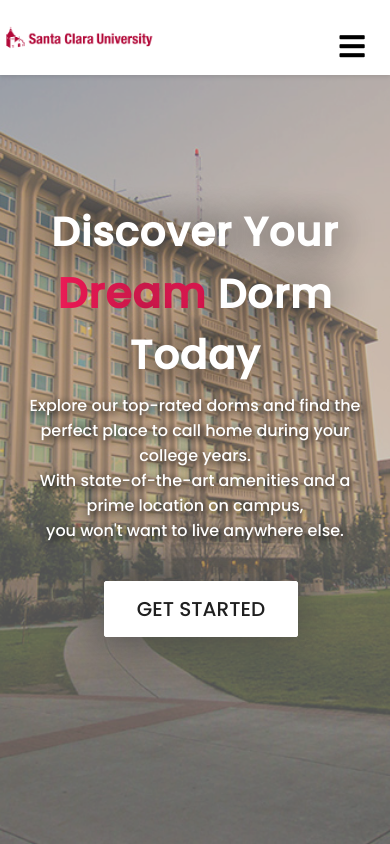
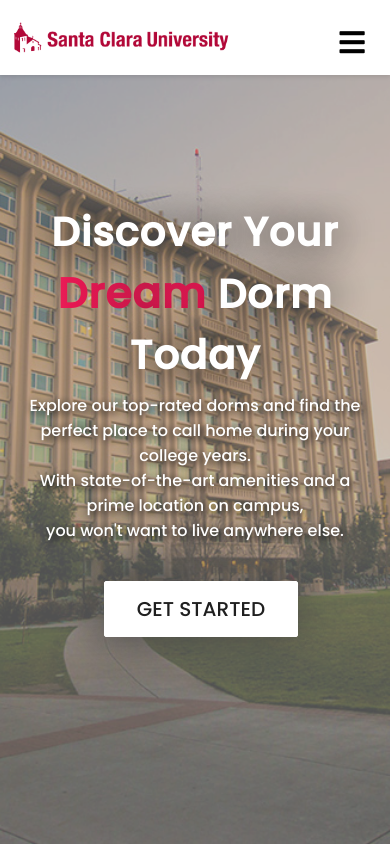
Before and after one commit to kianxm/dorm-tours, a React (Create React App) app: page / in a window 390 px wide. Shown: the top 844 px of the page. Built offline with nearby package versions, Linux system fonts and the light colour scheme.

Commit message:
Matterport footer mobile fixed

```diff
--- a/src/components/Matterport/Matterport.css
+++ b/src/components/Matterport/Matterport.css
@@ -2,7 +2,7 @@
   height: calc(100vh - 80px);
   min-height: 600px;
   width: 100%;
-    background-color: #F8F8F8;
+  background-color: #f8f8f8;
 }
 
 .matterport__container {
@@ -29,7 +29,7 @@
 
 @media screen and (max-width: 960px) {
   .matterport__container {
-        padding-top: 2rem;
+    padding-top: 4rem;
   }
 
   .matterport__container > img {
@@ -37,7 +37,15 @@
   }
 
   .matterport__container > p {
-        content: 'Hello'
+    font-size: 14px;
+  }
+
+  .matterport__container > p br {
+    display: none;
+  }
+
+  .matterport__container > h1 {
+    font-size: 30px;
   }
 
   .matterport__container > .dollhouse {
--- a/src/components/Navbar/Navbar.css
+++ b/src/components/Navbar/Navbar.css
@@ -127,11 +127,12 @@
     border-radius: 0;
   }
 
-  .navbar-logo {
-    position: absolute;
-    top: 0;
-    left: 0;
-    transform: translate(25%, 50%);
+  .navbar__logo {
+    justify-self: start;
+    cursor: pointer;
+    padding-left: 5px;
+    align-items: center;
+    width: 60%;
   }
 
   .menu-icon {
@@ -139,7 +140,7 @@
     position: absolute;
     top: 0;
     right: 0;
-    transform: translate(-100%, 60%);
+    transform: translate(-100%, 50%);
     font-size: 1.8rem;
     cursor: pointer;
   }
```
Lines whose indentation alone changed are shown as unchanged.
